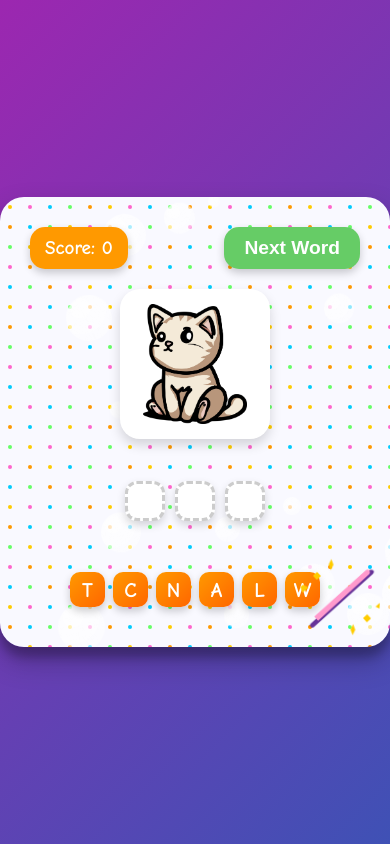
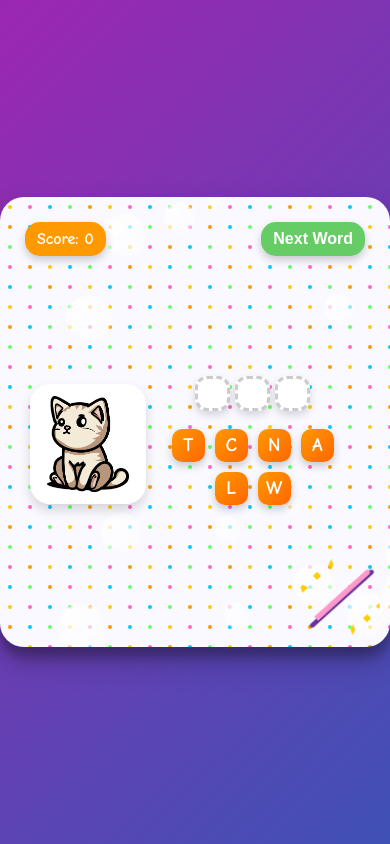
Before and after one commit to ravitezabm/bambila_english, a plain HTML site: page index.html in a window 390 px wide. Drawn offline with Linux system fonts and the light colour scheme.

Commit message:
Add files via upload

```diff
--- a/index.html
+++ b/index.html
@@ -98,12 +98,26 @@
 
         .game-area {
             display: flex;
-            flex-direction: column;
-            align-items: center;
+            flex-direction: row; /* Changed to row for side-by-side layout */
             justify-content: space-between;
             flex-grow: 1;
             padding: 10px;
             z-index: 1;
+        }
+
+        .left-side {
+            display: flex;
+            justify-content: center;
+            align-items: center;
+            width: 40%;
+        }
+
+        .right-side {
+            display: flex;
+            flex-direction: column;
+            justify-content: center;
+            align-items: center;
+            width: 60%;
         }
 
         .image-container {
@@ -116,7 +130,6 @@
             align-items: center;
             overflow: hidden;
             box-shadow: 0 6px 12px rgba(0, 0, 0, 0.15);
-            margin-bottom: 20px;
         }
 
         .word-image {
@@ -164,6 +177,7 @@
             gap: 8px;
             flex-wrap: wrap;
             padding: 10px;
+            max-width: 300px;
         }
 
         .letter-tile {
@@ -181,6 +195,7 @@
             box-shadow: 0 4px 8px rgba(0, 0, 0, 0.2);
             transition: transform 0.2s;
             touch-action: none;
+            margin: 5px;
         }
 
         .letter-tile:hover {
@@ -239,42 +254,112 @@
             50% { transform: rotate(5deg); }
         }
 
-        /* Responsive adjustments */
+        /* Improved responsive adjustments */
         @media (max-width: 768px) {
-            .letter-box {
-                width: 50px;
-                height: 50px;
-                font-size: 1.8rem;
+            .game-area {
+                flex-direction: row; /* Keep as row for tablets */
             }
 
-            .letter-tile {
+            .letter-box {
                 width: 45px;
                 height: 45px;
                 font-size: 1.6rem;
             }
 
-            .image-container {
-                width: 180px;
-                height: 180px;
-            }
-        }
-
-        @media (max-width: 576px) {
-            .letter-box {
+            .letter-tile {
                 width: 40px;
                 height: 40px;
                 font-size: 1.5rem;
             }
 
-            .letter-tile {
+            .image-container {
+                width: 160px;
+                height: 160px;
+            }
+
+            .word-boxes {
+                gap: 8px;
+            }
+        }
+
+        @media (max-width: 576px) {
+            .game-area {
+                flex-direction: row; /* Keep the row layout for mobile */
+            }
+
+            .left-side {
+                width: 35%;
+            }
+
+            .right-side {
+                width: 65%;
+            }
+
+            .letter-box {
                 width: 35px;
                 height: 35px;
                 font-size: 1.3rem;
             }
 
+            .letter-tile {
+                width: 33px;
+                height: 33px;
+                font-size: 1.2rem;
+                margin: 3px;
+            }
+
             .image-container {
-                width: 150px;
-                height: 150px;
+                width: 120px;
+                height: 120px;
+            }
+
+            .word-boxes {
+                gap: 5px;
+                margin-bottom: 10px;
+            }
+
+            .letters-tray {
+                gap: 4px;
+                padding: 5px;
+            }
+
+            .header {
+                padding: 5px;
+            }
+
+            .score, .next-btn {
+                font-size: 1rem;
+                padding: 8px 12px;
+            }
+        }
+
+        /* For very small screens */
+        @media (max-width: 380px) {
+            .game-container {
+                padding: 10px;
+            }
+
+            .letter-box {
+                width: 30px;
+                height: 30px;
+                font-size: 1.1rem;
+            }
+
+            .letter-tile {
+                width: 28px;
+                height: 28px;
+                font-size: 1rem;
+                margin: 2px;
+            }
+
+            .image-container {
+                width: 100px;
+                height: 100px;
+            }
+
+            .magic-wand {
+                width: 60px;
+                height: 60px;
             }
         }
     </style>
@@ -288,13 +373,18 @@
         </div>
 
         <div class="game-area">
-            <div class="image-container">
-                <img id="wordImage" class="word-image" src="/api/placeholder/200/200" alt="Word Image">
+            <!-- Left side with image -->
+            <div class="left-side">
+                <div class="image-container">
+                    <img id="wordImage" class="word-image" src="/api/placeholder/200/200" alt="Word Image">
+                </div>
             </div>
 
-            <div class="word-boxes" id="wordBoxes"></div>
-
-            <div class="letters-tray" id="lettersTray"></div>
+            <!-- Right side with word boxes and letters tray -->
+            <div class="right-side">
+                <div class="word-boxes" id="wordBoxes"></div>
+                <div class="letters-tray" id="lettersTray"></div>
+            </div>
         </div>
 
         <div class="magic-wand" id="hintBtn"></div>
@@ -306,7 +396,7 @@
         document.addEventListener('DOMContentLoaded', function() {
             // Game data
             const words = [
-                { word: 'CAT', image: 'cat.png' },
+                { word: 'CAT', image: 'cat.png' }, // Using placeholder images for demo
                 { word: 'DOG', image: 'dog.png' },
                 { word: 'SUN', image: 'sun.png' },
                 { word: 'HAT', image: 'hat.png' },
```
